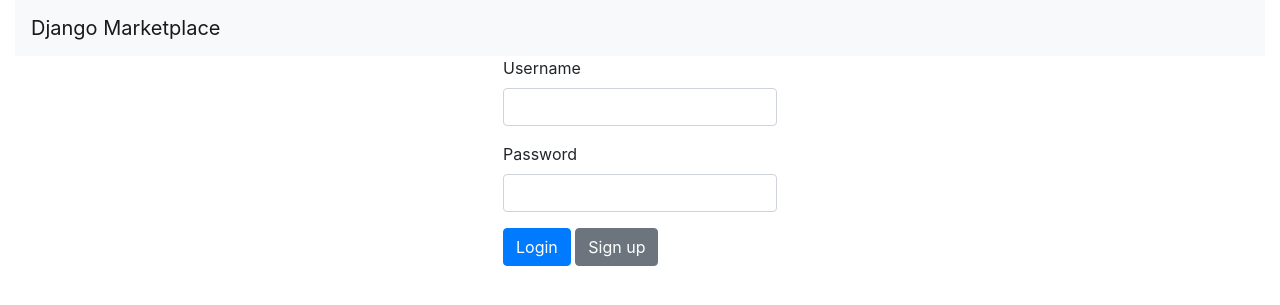
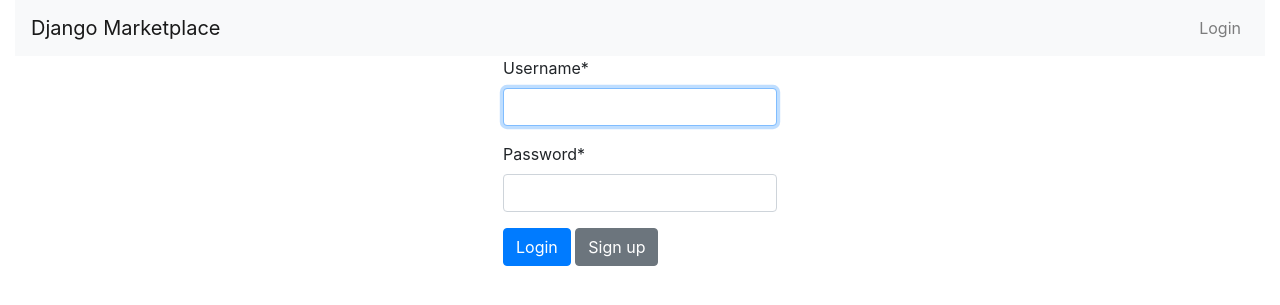
Before and after one commit to kenny-skaggs/django-marketplace, a Django app: page /login in a window 1280 px wide. Shown: the top 305 px of the page. Run offline with Django 3.2, Linux system fonts and the light colour scheme; some libraries are stand-ins or nearby versions.

Commit message:
Login through CBV and using AuthenticationForm

```diff
--- a/inventory/templates/login.html
+++ b/inventory/templates/login.html
@@ -1,22 +1,14 @@
 {% extends "base.html" %}
+
+{% load crispy_forms_tags %}
 
 {% block content %}
   <div class="d-flex flex-column align-items-center">
     <form method="post">
       {% csrf_token %}
-      <div class="form-group">
-        <label for="username">Username</label>
-        <input type="text" class="form-control" id="username" name="username">
-      </div>
-      <div class="form-group">
-        <label for="password">Password</label>
-        <input type="password" class="form-control" id="password" name="password">
-      </div>
+      {{ form|crispy }}
       <button type="submit" class="btn btn-primary">Login</button>
       <a class="btn btn-secondary" href="{% url 'register' %}">Sign up</a>
     </form>
-    {% if not message is None %}
-      <div>{{ message }}</div>
-    {% endif %}
   </div>
 {% endblock %}
--- a/inventory/urls.py
+++ b/inventory/urls.py
@@ -13,7 +13,7 @@
     path('item/new', views.core.item_new, name='item_new'),
     path('item/edit/<int:item_id>', views.core.item_edit, name='item_edit'),
     path('item/delete/<int:item_id>', views.core.item_delete, name='item_delete'),
-    path('login', views.auth.login, name='login'),
+    path('login', views.auth.LoginView.as_view(), name='login'),
     path('logout', views.auth.LogoutView.as_view(), name='logout'),
     path('register', views.auth.RegisterView.as_view(), name='register'),
     path('api/', include(router.urls))
--- a/inventory/views/auth.py
+++ b/inventory/views/auth.py
@@ -7,24 +7,13 @@
 from django.views.generic.edit import FormView
 
 
+class LoginView(FormView):
+    template_name = 'login.html'
+    form_class = AuthenticationForm
 
-
-def login(request):
-    message = None
-    if request.method == 'POST':
-        username = request.POST['username']
-        password = request.POST['password']
-        user = authenticate(username=username, password=password)
-        if user:
-            auth_login(request, user)
-            return redirect('home')
-        else:
-            message = "Username or password not found."
-
-    return render(request, 'login.html', {
-        'message': message,
-        'hide_login': True
-    })
+    def form_valid(self, form):
+        auth_login(self.request, user) # TODO: I can get rid of the auth prefix now
+        return super().form_valid(form)
 
 class RegisterView(FormView):
     template_name = 'register.html'
```
